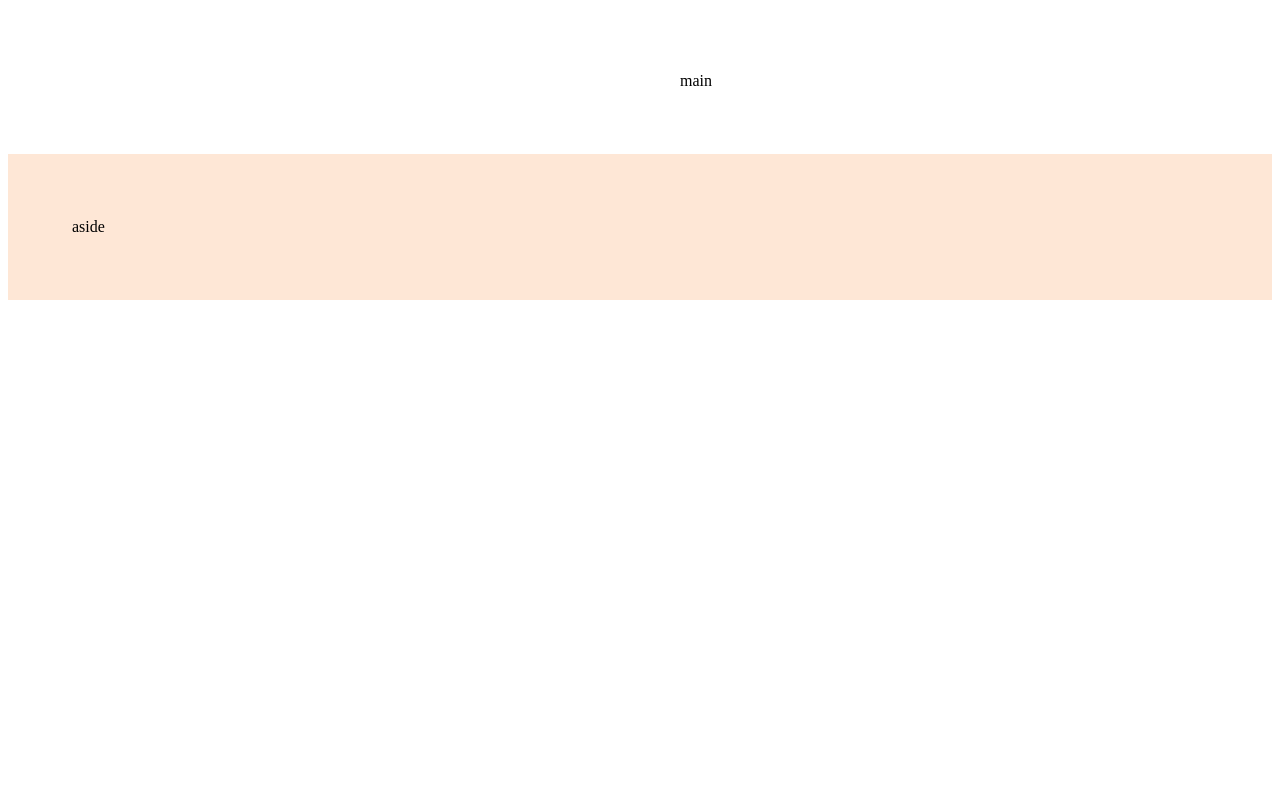
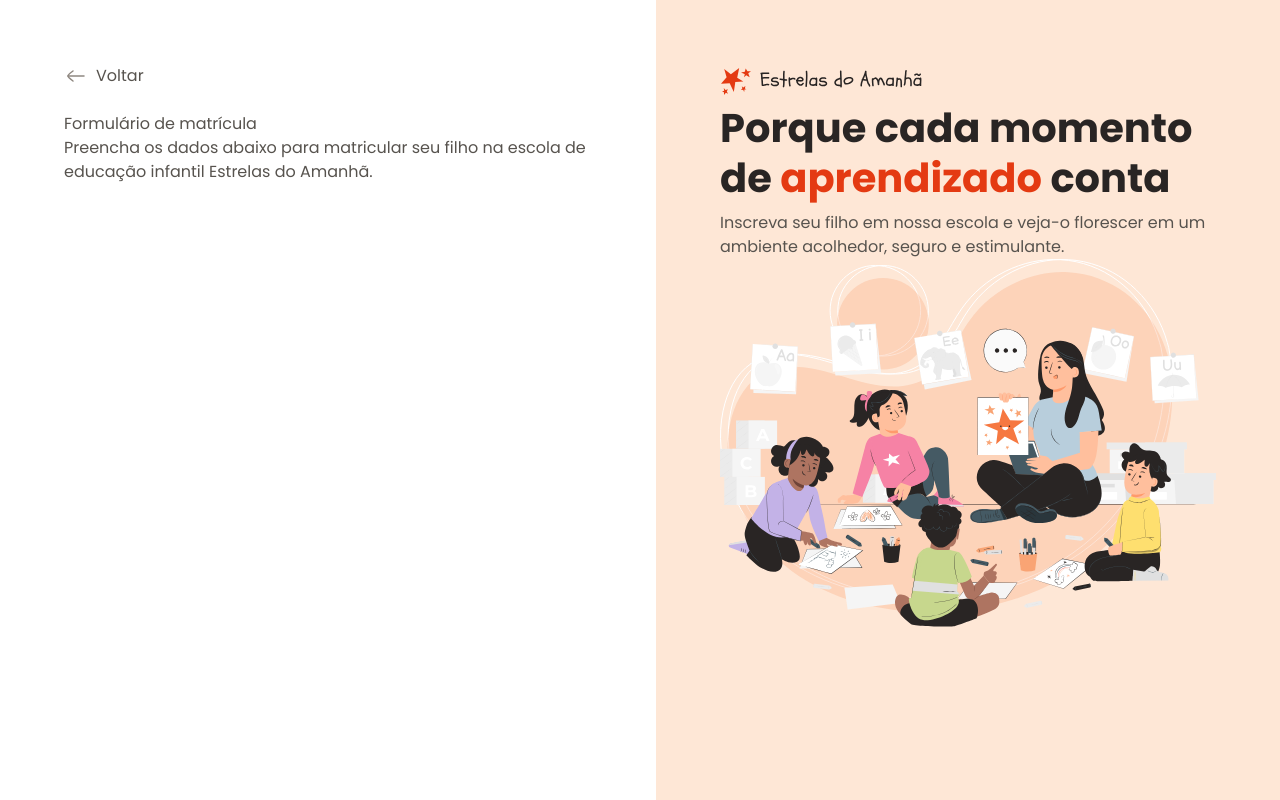
Before and after one commit to LucielRobertooo/formulario-de-matricula, a plain HTML site: page index.html in a window 1280 px wide. Drawn offline with Linux system fonts and the light colour scheme; a web font is replaced by a local one.

Commit message:
Conteúdo aside e conteudo inicial do main

```diff
--- a/index.html
+++ b/index.html
@@ -15,11 +15,27 @@
 <body>
   <div id="app">
     <main>
-      <div class="main-conteiner">main</div>
+      <div class="main-conteiner">
+          <div class="back">
+            <img src="assets/icons/arrow-left-02.svg" alt=" icone de voltar">
+            <span>Voltar</span>
+          </div>
+          Formulário de matrícula
+          <p>Preencha os dados abaixo para matricular seu filho na escola de educação infantil Estrelas do Amanhã.</p>
+      </div>
     </main>
 
     <aside>
-      <div class="aside-continer">aside</div>
+      <div class="aside-continer">
+      <header>
+        <img src="assets/logo.svg" alt="imagem do nome do colegio estrelas do Amanhã">
+        <h2>Porque cada momento de
+          <span>aprendizado</span>
+            conta </h2>
+          <p>Inscreva seu filho em nossa escola e veja-o florescer em um ambiente acolhedor, seguro e estimulante.</p>
+      </header>
+    </div>
+      <img src="assets/Illustration.svg" alt="imagem de varias crianças com uma professora">
     </aside>
   </div>
 </body>
--- a/styles/global.css
+++ b/styles/global.css
@@ -1,5 +1,5 @@
 *{
-  margin: o;
+  margin: 0;
   padding: 0;
   box-sizing: border-box;
 }
@@ -26,4 +26,16 @@
 
 body{
   overflow: hidden;
+
+  font: var(--text);
+  color: var(--text-secondary);
 }
+
+h2,h1{
+  color: var(--text-primary);
+}
+
+img {
+  max-width: 100%;
+  height: auto;
+}
--- a/styles/layout.css
+++ b/styles/layout.css
@@ -1,18 +1,29 @@
-#ap{
+#app {
   display: grid;
-  grid-template-columns: 51.25% 48.75%;
-
-  height:  100vh;
+  grid-template-columns: 51.25% 48.75% ;
+  height:  100vh ;
   overflow: hidden;
 }
-main{
+main {
   overflow: auto;
   padding: 4rem;
 
-  & .main-conteiner{
+  & .main-conteiner {
   max-width: 33rem ;
   margin-left: auto;
 
+  }
+
+  & .back {
+    display: flex;
+    align-items: center;
+    gap: .5rem;
+    margin-bottom: 1.5rem;
+  }
+
+  & .h1 {
+   font: 600 1.5rem/1.25 var(--font-family);
+   margin-bottom: .5rem;
   }
 }
 
@@ -24,5 +35,18 @@ aside {
 
   max-width: 31rem;
 
+  & > img {
+   margin-top: 2rem;
+  }
+
+  }
+
+  & h2{
+    font: 600 2.5rem/1.25 var(--font-family);
+    margin-bottom: .5rem;
+  }
+
+  & span{
+    color:  var(--text-highlight);
   }
 }
```
